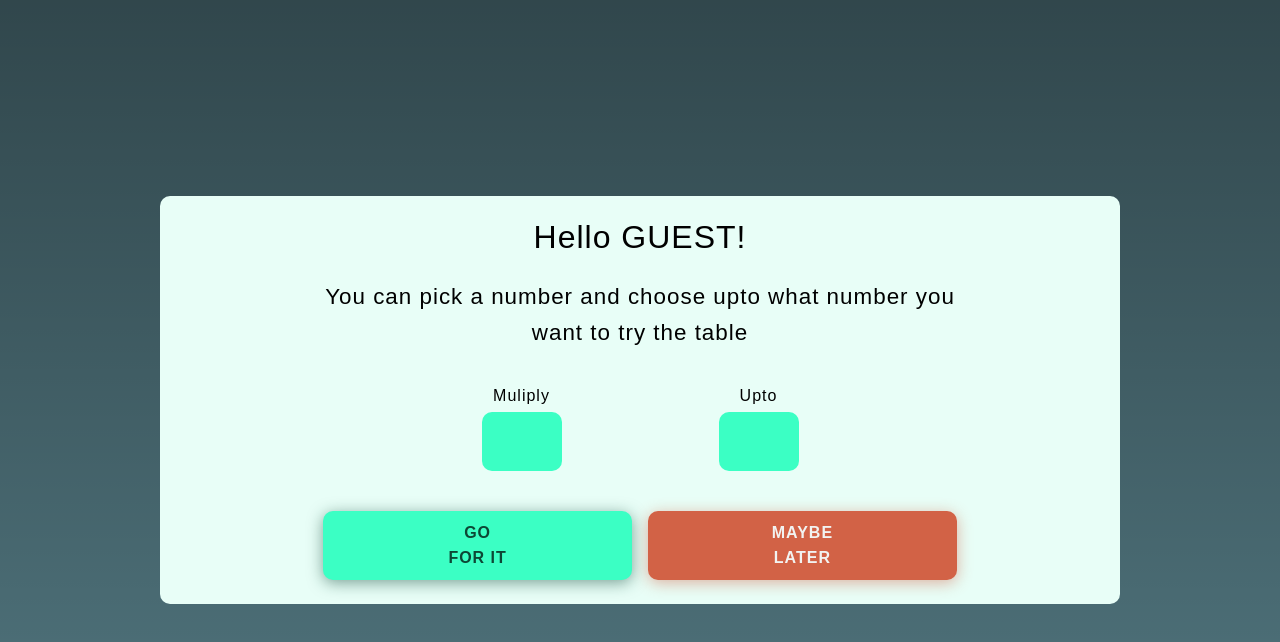
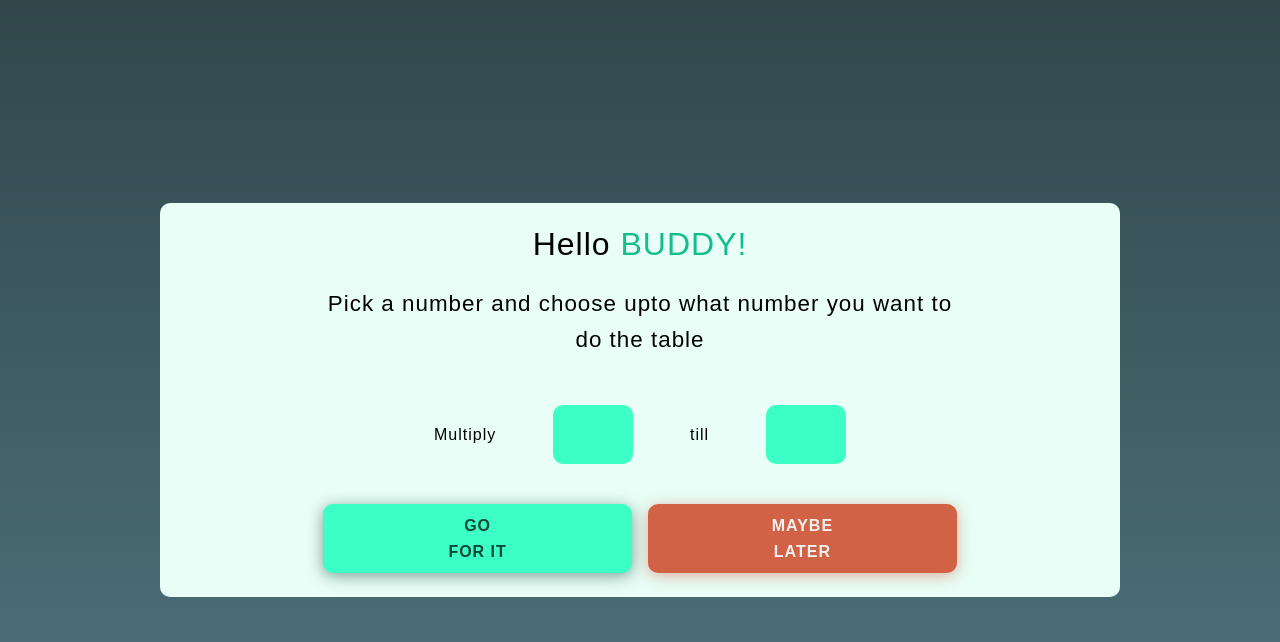
Before and after one commit to skoodath/play-learn, a React (Vite) app: page / in a window 1280 px wide. Both pictures are taken after a click on the button "LET'S GO!". Shown: the top 642 px of the page. Built offline with nearby package versions, Linux system fonts and the light colour scheme; a web font is replaced by a local one.

Commit message:
added control to input fields

```diff
--- a/src/components/interactions/Interactions.tsx
+++ b/src/components/interactions/Interactions.tsx
@@ -17,9 +17,6 @@ const Interactions = () => {
   const { table, selectedAnswers, correctAnswer } = state;
   const [showPrompt, setShowPrompt] = useState(false);
   const [currentIndex, setCurrentIndex] = useState(1);
-  const [lastIndex, setLastIndex] = useState(false);
-
-  console.log(correctAnswer);
 
   const styleAnswers = (val: number) => {
     if (selectedAnswers.has(val)) {
@@ -39,7 +36,6 @@ const Interactions = () => {
     }
   };
 
-  console.log(selectedAnswers.size, table.tableUpto);
   const handler = (event: React.MouseEvent<HTMLDivElement>) => {
     const target = event.target as HTMLDivElement;
     let val: number | string | undefined = target.dataset.value;
@@ -51,14 +47,19 @@ const Interactions = () => {
     ) {
       dispatch(updateAnswer(+val));
       setCurrentIndex((prevIndex) => prevIndex + 1);
+      let sound = new Audio("../../src/assets/gamesound.wav");
+      sound.play();
     } else {
       setShowPrompt(true);
+      /* let success = new Audio("../../src/assets/successsound.mp3");
+      success.play(); */
     }
   };
 
   return (
     <>
       <section className={styles.container} onClick={handler}>
+        {selectedAnswers.size > 0 && (
           <button
             onClick={() => window.location.reload()}
             style={{
@@ -70,6 +71,7 @@ const Interactions = () => {
           >
             Refresh Page
           </button>
+        )}
         {table.selectedNumber > 0 && <Selections currentIndex={currentIndex} />}
         {table.selectedNumber > 0 && (
           <div className={styles.grid_container}>
@@ -83,7 +85,10 @@ const Interactions = () => {
                       : styleAnswers(cell)
                   }
                   data-value={cell}
-                  disabled={selectedAnswers.size === table.tableUpto}
+                  disabled={
+                    selectedAnswers.has(cell) ||
+                    selectedAnswers.size >= table.tableUpto
+                  }
                 >
                   {cell}
                 </button>
--- a/src/components/interactions/Selections.tsx
+++ b/src/components/interactions/Selections.tsx
@@ -14,12 +14,9 @@ const Selections = ({ currentIndex }: SelectProps) => {
   return (
     <section className={styles.select_container}>
       <div className={styles.display_container}>
-        <span className={styles.number_btn}>{table.selectedNumber}</span>
-        <span>taken </span>
-        <span className={styles.number_btn}>
-          {currentIndex <= table.tableUpto ? currentIndex : ""}
-        </span>
-        <span>{currentIndex === 1 ? "time" : "times"}</span>
+        <span>Multiply {table.selectedNumber}</span>
+        <span>from</span>
+        <span> 1 to {table.tableUpto}</span>
       </div>
     </section>
   );
--- a/src/components/landing/Numbers.tsx
+++ b/src/components/landing/Numbers.tsx
@@ -19,7 +19,9 @@ const Numbers = ({ setModal, setWelcome }: NumberProps) => {
     let num = +numRef.current!.value;
     let numUpto = +uptoRef.current!.value;
 
-    dispatch(selectNumber(num, numUpto));
+    if (num < 50 && numUpto < 50) {
+      dispatch(selectNumber(num, numUpto));
+    }
     setModal(false);
   };
   return (
@@ -30,18 +32,17 @@ const Numbers = ({ setModal, setWelcome }: NumberProps) => {
             Hello <span>{currentUser}!</span>
           </span>
           <p className={styles.user_message}>
-            You can pick a number and choose upto what number you want to try
-            the table
+            Pick a number and choose upto what number you want to do the table
           </p>
         </div>
         <div className={styles.input_wrap}>
+          <span>Multiply</span>
           <label className={styles.input_one}>
-            Muliply
-            <input type="text" ref={numRef} />
+            <input type="number" ref={numRef} min={0} max={50} />
           </label>
+          <span>till</span>
           <label className={styles.input_one}>
-            Upto
-            <input type="text" ref={uptoRef} />
+            <input type="number" ref={uptoRef} min={0} max={50} />
           </label>
         </div>
         <div className={styles.button_wrapper}>
--- a/src/components/landing/Welcome.tsx
+++ b/src/components/landing/Welcome.tsx
@@ -16,7 +16,7 @@ const Welcome = ({ setWelcome, setModal }: WelcomeProps) => {
   const addName = () => {
     let userName: string = nameRef.current!.value;
     if (!userName) {
-      dispatch(setCurrentUser("Guest"));
+      dispatch(setCurrentUser("Buddy"));
     } else {
       dispatch(setCurrentUser(userName));
     }
@@ -27,8 +27,8 @@ const Welcome = ({ setWelcome, setModal }: WelcomeProps) => {
   return (
     <section className={styles.welcome}>
       <div className={styles.welcome_message}>
-        <p className={styles.knock_one}>Knock! Knock!</p>
-        <p className={styles.knock_two}>Whose There!</p>
+        <p className={styles.knock_one}>knock! knock!</p>
+        <p className={styles.knock_two}>Shall we do some math?</p>
       </div>
       <div className={styles.input_wrapper}>
         <input
--- a/src/components/styles/header/_number.scss
+++ b/src/components/styles/header/_number.scss
@@ -20,7 +20,7 @@
 }
 .greeting {
   @include flex(column, center, center);
-  margin: 0 0 2rem 0;
+  margin: 0 0 3rem 0;
   @media (min-width: 768px) {
     width: 70%;
   }
@@ -31,6 +31,7 @@
   margin: 0 0 1rem 0;
   span {
     text-transform: uppercase;
+    color: #12be8b;
   }
 }
 .user_message {
@@ -40,9 +41,9 @@
   font-weight: 500;
 }
 .input_wrap {
-  @include flex(row, space-around, flex-start);
-  margin: 0 0 1rem;
-  gap: 10px;
+  @include flex(row, space-around, center);
+  margin: 0 0 2rem;
+  gap: 5px;
   width: 100%;
   @media (min-width: 768px) {
     width: 50%;
@@ -55,13 +56,24 @@
     width: 80px;
     border: none;
     background-color: #3bffc4;
-    margin: 0.2rem 0 1rem;
     border-radius: 10px;
     text-align: center;
     font-size: 1.3rem;
     font-weight: 900;
     &:focus {
       background-color: #1feeb0;
+    }
+    &::-webkit-outer-spin-button {
+      appearance: none;
+      margin: 0;
+    }
+    &::-webkit-inner-spin-button {
+      appearance: none;
+      margin: 0;
+    }
+    [type="number"] {
+      appearance: textfield;
+      -moz-appearance: textfield;
     }
   }
 }
--- a/src/components/styles/interactions/_selections.scss
+++ b/src/components/styles/interactions/_selections.scss
@@ -1,3 +1,5 @@
+@import "../mixins/flex";
+
 .select_container {
   padding: 2rem 1rem;
   margin: 2rem 0 1rem;
@@ -10,8 +12,7 @@
   border-radius: 10px;
 }
 .display_container {
-  display: flex;
-  align-items: center;
+  @include flex(column, center, center);
   gap: 5px;
   span {
     font-size: 1.5rem;
```
Also changed, not shown: 2 other files (tests, documents, lock files or other folders). Lines whose indentation alone changed are shown as unchanged.
